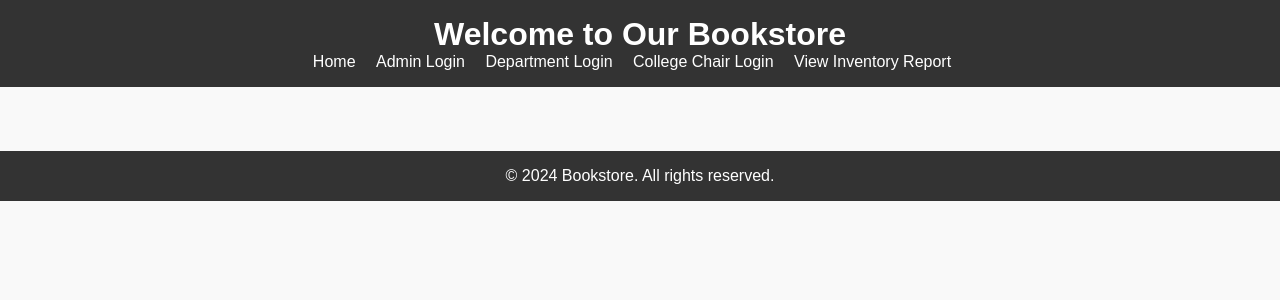
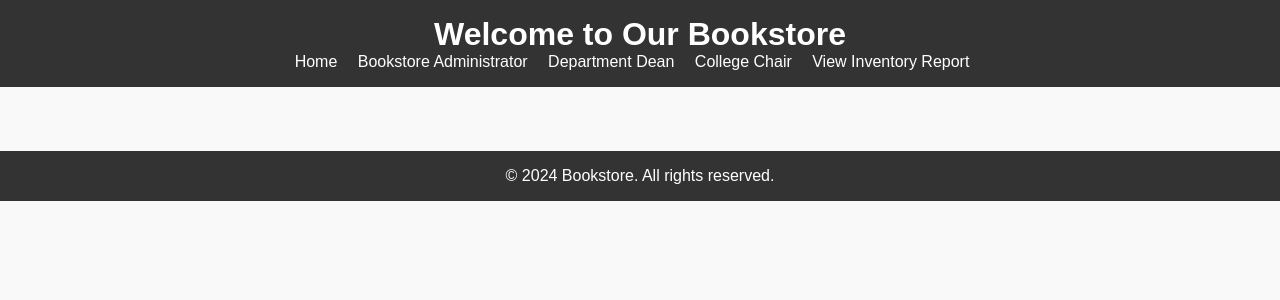
Before and after one commit to mahadrasool/Full-Stack-BootStore-Web-Application, a Django app: template bookstore_management/templates/home.html in a window 1280 px wide. Shown: the top 300 px of the page. Run offline with Django 4.2, Linux system fonts and the light colour scheme; the template is opened without the code that fills it, so the values that code supplies are empty; parts of the project's set-up code (start-up, migrations or seed data) failed here and were passed over.

Commit message:
Updated admin labels and fix some user recommended changes

```diff
--- a/bookstore_management/admin_controls/bookstore_admin_site.py
+++ b/bookstore_management/admin_controls/bookstore_admin_site.py
@@ -6,7 +6,7 @@ from django.contrib.admin import AdminSite
 from django.contrib.auth.models import User, Group
 
 class BookStoreAdministration(AdminSite):
-    site_header = 'Principal administration'
+    site_header = 'Bookstore administration'
 
 class TheUserAdmin(ExtraButtonsMixin, admin.ModelAdmin):
     list_filter = ["Role",]
--- a/bookstore_management/admin_controls/college_admin_site.py
+++ b/bookstore_management/admin_controls/college_admin_site.py
@@ -5,7 +5,7 @@ from admin_extra_buttons.api import ExtraButtonsMixin, button, confirm_action, l
 from django.contrib.admin import AdminSite
 
 class CollegeDean(AdminSite):
-    site_header = 'College Dean'
+    site_header = 'College Chair'
 
 class CollegeAdmin(admin.ModelAdmin):
     # list_display = ('name', 'location')  # Fields to display in the list view
@@ -80,6 +80,7 @@ college_admin_site.register(Course, CourseAdmin)
 college_admin_site.register(Publisher, PublisherAdmin)
 college_admin_site.register(Book, BookAdmin)
 college_admin_site.register(RequestedBookList, RequestedBookListAdmin)
+college_admin_site.register(RequestedBook, RequestedBookAdmin)
 college_admin_site.register(Inventory, InventoryAdmin)
 college_admin_site.register(CourseBook, CourseBookAdmin)
 college_admin_site.register(CourseDepartment,CourseDepartmentAdmin)
--- a/bookstore_management/admin_controls/department_admin_site.py
+++ b/bookstore_management/admin_controls/department_admin_site.py
@@ -5,7 +5,7 @@ from admin_extra_buttons.api import ExtraButtonsMixin, button, confirm_action, l
 from django.contrib.admin import AdminSite
 
 class DepartmentalChair(AdminSite):
-    site_header = 'Departmental administration'
+    site_header = 'Departmental Dean'
 
 class CollegeAdmin(admin.ModelAdmin):
     # list_display = ('name', 'location')  # Fields to display in the list view
@@ -63,7 +63,7 @@ departmental_admin_site.register(Course, CourseAdmin)
 departmental_admin_site.register(Publisher, PublisherAdmin)
 departmental_admin_site.register(Book, BookAdmin)
 departmental_admin_site.register(RequestedBookList, RequestedBookListAdmin)
-departmental_admin_site.register(RequestedBook, RequestedBookAdmin)
+# departmental_admin_site.register(RequestedBook, RequestedBookAdmin)
 departmental_admin_site.register(Inventory, InventoryAdmin)
 departmental_admin_site.register(CourseBook, CourseBookAdmin)
 departmental_admin_site.register(CourseDepartment,CourseDepartmentAdmin)
--- a/bookstore_management/templates/home.html
+++ b/bookstore_management/templates/home.html
@@ -13,9 +13,9 @@
         <nav>
             <ul>
                 <li><a href="#">Home</a></li>
-                <li><a href="bookstore/" target="_blank" >Admin Login</a></li>
-                <li><a href="department/" target="_blank" >Department Login</a></li>
-                <li><a href="college/" target="_blank" >College Chair Login</a></li>
+                <li><a href="bookstore/" target="_blank" >Bookstore Administrator </a></li>
+                <li><a href="department/" target="_blank" >Department Dean </a></li>
+                <li><a href="college/" target="_blank" >College Chair</a></li>
                 <li><a href="inventory_report/">View Inventory Report</a></li>
             </ul>
         </nav>
```
Also changed, not shown: db.sqlite3, 1 other file.
